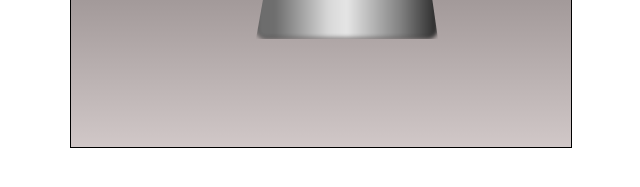
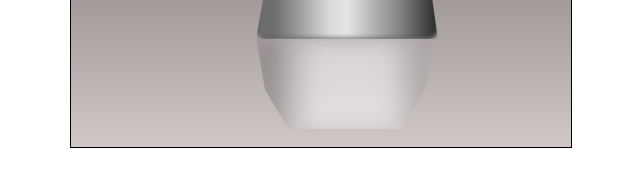
Before and after one commit to votrepoesie/css-still-life, a plain HTML site: page index.html in a window 1280 px wide. Shown: the part 503-690 px from the top of the page, without its empty margins (319-959 px from the left). Drawn offline with Linux system fonts and the light colour scheme.

Commit message:
reflection

```diff
--- a/index.html
+++ b/index.html
@@ -185,6 +185,18 @@
     clip-path: polygon(50% 0%, 82% 0, 95% 44%, 100% 100%, 68% 100%, 32% 100%, 0 100%, 6% 45%, 19% 0);
   }
 
+  .chrome-reflect {
+    height: 90px;
+    width: 180px;
+    background-image: linear-gradient(to right, hsl(0, 0%, 43%) 10%, hsl(0, 0%, 85%) 40%, hsl(0, 0%, 90%) 50%, grey 80%, hsl(0, 0%, 17%));
+    position: absolute;
+    z-index: 100;
+    transform: rotate(0.5turn) translate(-185px, 80px);
+    filter: brightness(1.5) blur(10px) opacity(50%);
+    clip-path: polygon(50% 0%, 82% 0, 95% 44%, 100% 100%, 68% 100%, 32% 100%, 0 100%, 6% 45%, 19% 0);
+  }
+
+
   .handle-1 {
     height: 30px;
     width: 40px;
@@ -303,6 +315,7 @@
 <!--   THE POT -->
   <div class="pot"></div>
   <div class="chrome"></div>
+  <div class="chrome-reflect"></div>
   <div class="handle-1"></div>
 
   <div class="handle-2"></div>
```
